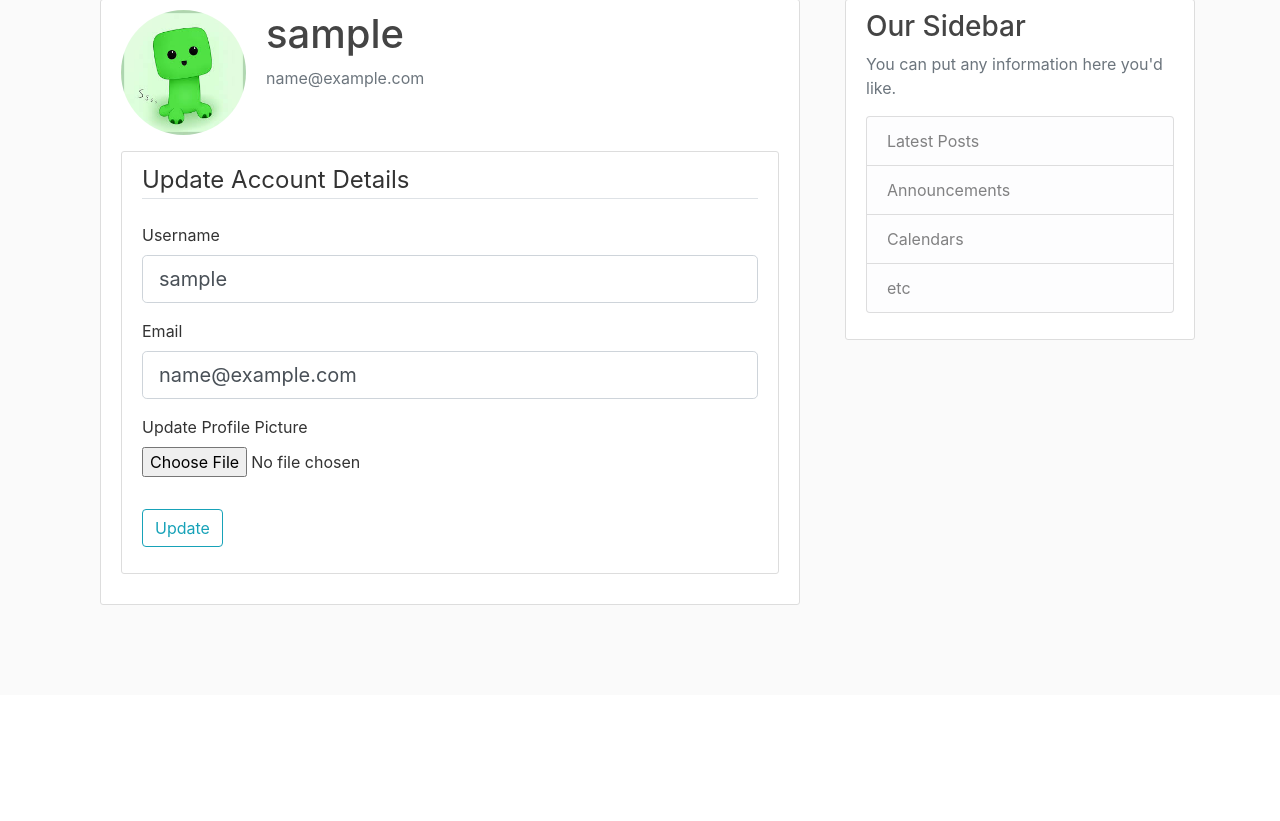
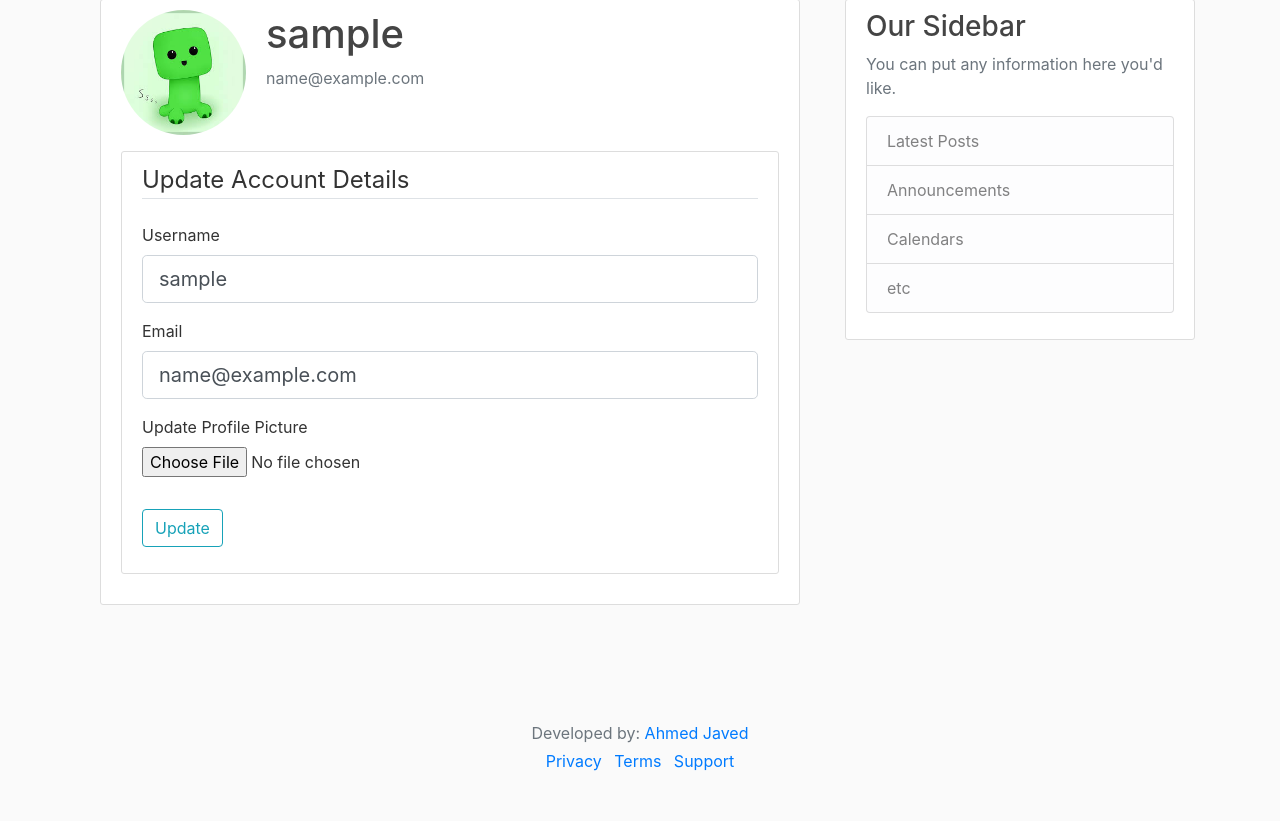
Before and after one commit to Proahmedjaved/flask-twitter-clone, a Flask app: page /account in a window 1280 px wide. Shown: the part 105-926 px from the top of the page. Before the commit the page ends 710 px from the top, so only its background shows below. Run offline with Flask 2, Linux system fonts and the light colour scheme; the visitor is signed in with stand-in values (Sample User, id 1); data comes from the database, SQL or seed files in the repository; some libraries are stand-ins or nearby versions.

Commit message:
Footer added

```diff
--- a/tweeter/templates/base.html
+++ b/tweeter/templates/base.html
@@ -65,6 +65,14 @@
           </div>
         </div>
       </main>
+      <footer class="my-5 pt-5 text-muted text-center text-small">
+    <p class="mb-1">Developed by:  <a href="https://ahmedjaved.herokuapp.com/">Ahmed Javed</a> </p>
+    <ul class="list-inline">
+      <li class="list-inline-item"><a href="#">Privacy</a></li>
+      <li class="list-inline-item"><a href="#">Terms</a></li>
+      <li class="list-inline-item"><a href="#">Support</a></li>
+    </ul>
+  </footer>
     <script src="https://code.jquery.com/jquery-3.2.1.slim.min.js" integrity="sha384-KJ3o2DKtIkvYIK3UENzmM7KCkRr/rE9/Qpg6aAZGJwFDMVNA/GpGFF93hXpG5KkN" crossorigin="anonymous"></script>
 <script src="https://cdnjs.cloudflare.com/ajax/libs/popper.js/1.12.9/umd/popper.min.js" integrity="sha384-ApNbgh9B+Y1QKtv3Rn7W3mgPxhU9K/ScQsAP7hUibX39j7fakFPskvXusvfa0b4Q" crossorigin="anonymous"></script>
 <script src="https://maxcdn.bootstrapcdn.com/bootstrap/4.0.0/js/bootstrap.min.js" integrity="sha384-JZR6Spejh4U02d8jOt6vLEHfe/JQGiRRSQQxSfFWpi1MquVdAyjUar5+76PVCmYl" crossorigin="anonymous"></script>
```
